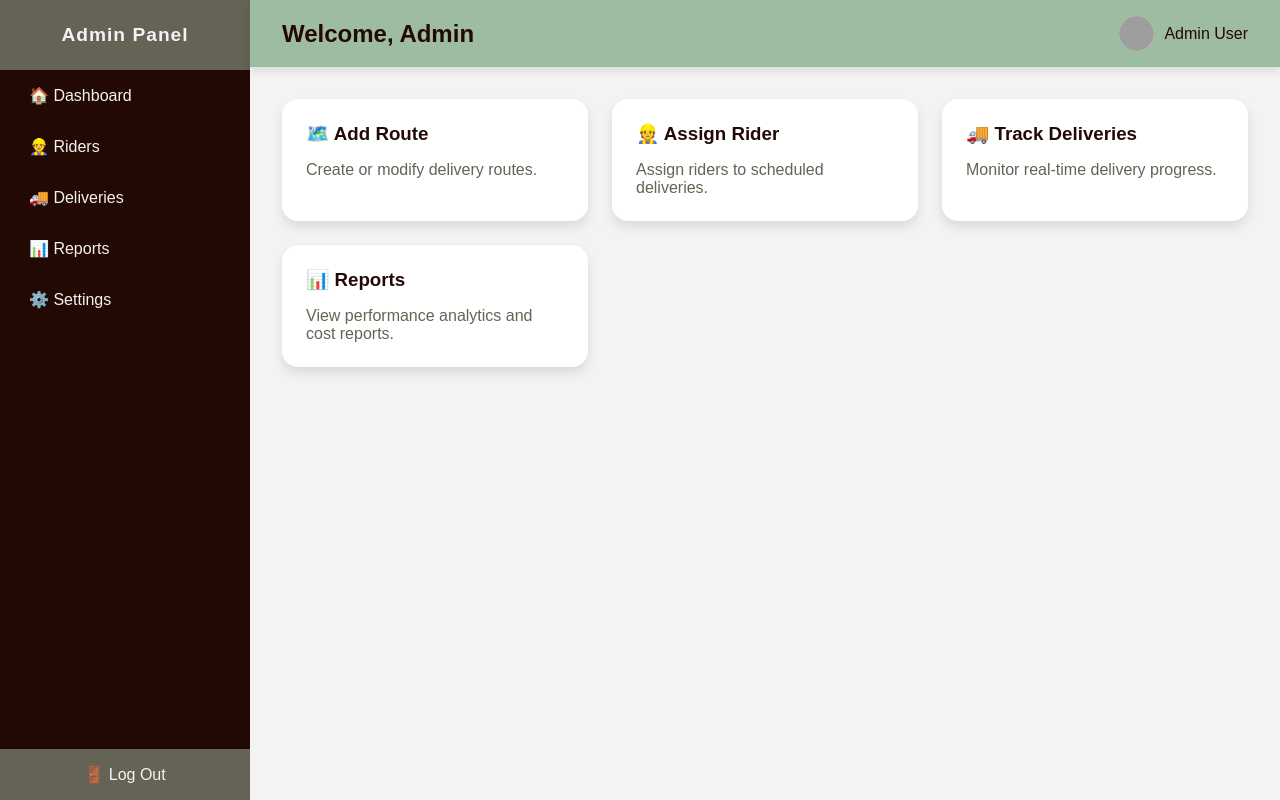
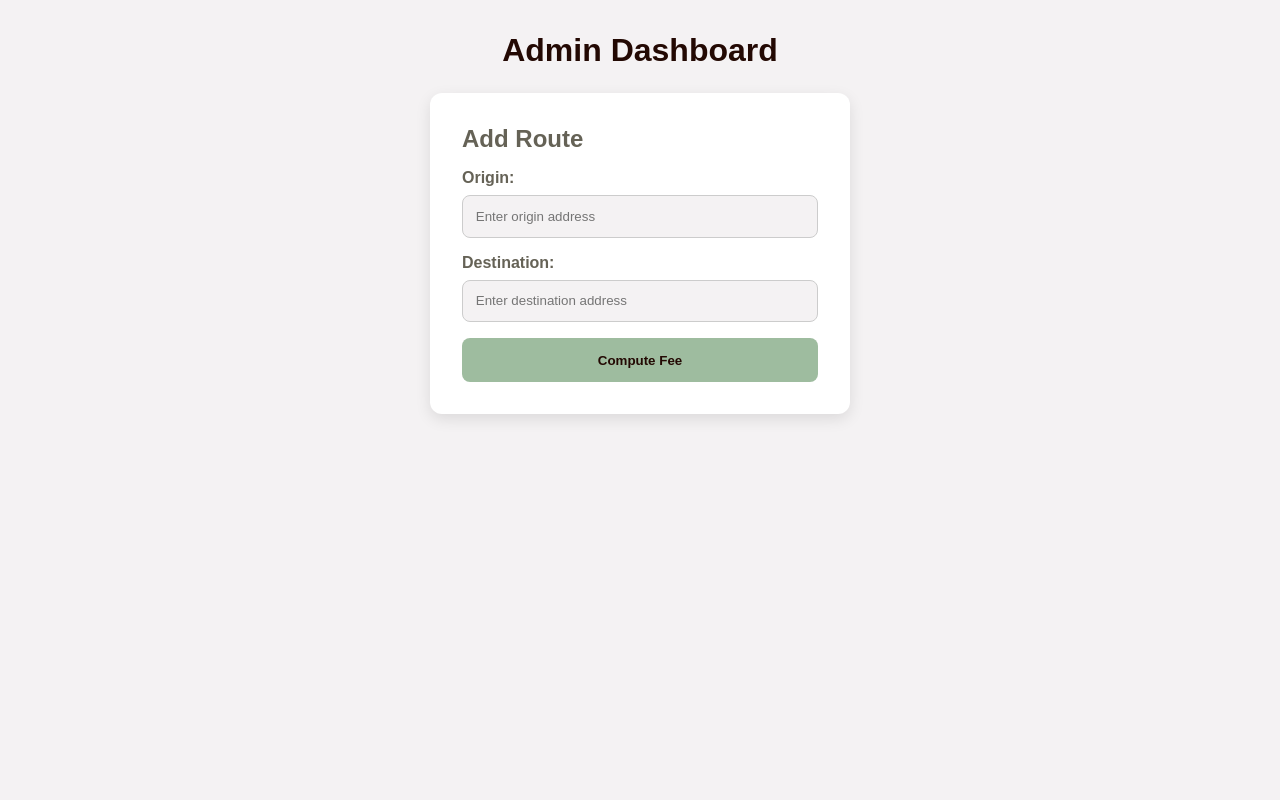
Before and after one commit to johnotacanmorales/johnotacanmorales.github.io, a plain HTML site: page admin.html in a window 1280 px wide. Drawn offline with Linux system fonts and the light colour scheme; some packages are replaced by stand-ins of ours; grey boxes are pictures that could not be loaded.

Commit message:
Update admin.html

```diff
--- a/admin.html
+++ b/admin.html
@@ -21,206 +21,136 @@
     }
 
     body {
+      background: var(--light-bg);
+      padding: 2rem;
       display: flex;
+      flex-direction: column;
+      align-items: center;
       min-height: 100vh;
-      background-color: var(--light-bg);
-      color: var(--dark-bg);
     }
 
-    /* Sidebar */
-    .sidebar {
-      width: 250px;
-      background: var(--dark-bg);
-      color: var(--light-bg);
-      display: flex;
-      flex-direction: column;
-      justify-content: space-between;
-      transition: 0.3s ease;
+    h1 {
+      color: var(--dark-bg);
+      margin-bottom: 1.5rem;
     }
 
-    .sidebar h2 {
-      text-align: center;
-      padding: 1.5rem 0;
-      background: var(--mid-bg);
-      font-size: 1.2rem;
-      letter-spacing: 1px;
+    .card {
+      background: #fff;
+      padding: 2rem;
+      border-radius: 12px;
+      width: 100%;
+      max-width: 420px;
+      box-shadow: 0 5px 15px rgba(0, 0, 0, 0.1);
     }
 
-    .sidebar ul {
-      list-style: none;
+    label {
+      color: var(--mid-bg);
+      font-weight: 600;
+      display: block;
+      margin-bottom: 0.5rem;
     }
 
-    .sidebar ul li {
-      padding: 1rem 1.5rem;
-      border-left: 5px solid transparent;
-      cursor: pointer;
-      transition: 0.3s;
-    }
-
-    .sidebar ul li:hover {
-      background: var(--accent-tan);
-      color: var(--dark-bg);
-      border-left: 5px solid var(--accent-green);
-    }
-
-    .logout {
-      background: var(--mid-bg);
-      text-align: center;
-      padding: 1rem;
-      cursor: pointer;
-      transition: 0.3s;
-    }
-
-    .logout:hover {
-      background: var(--accent-tan);
-      color: var(--dark-bg);
-    }
-
-    /* Main Content */
-    .main-content {
-      flex: 1;
-      display: flex;
-      flex-direction: column;
-    }
-
-    /* Topbar */
-    .topbar {
-      background: var(--accent-green);
-      padding: 1rem 2rem;
-      display: flex;
-      justify-content: space-between;
-      align-items: center;
-      box-shadow: 0 4px 8px rgba(0, 0, 0, 0.1);
-    }
-
-    .topbar h1 {
-      font-size: 1.5rem;
-      color: var(--dark-bg);
-    }
-
-    .admin-info {
-      display: flex;
-      align-items: center;
-      gap: 10px;
-      font-weight: 500;
-    }
-
-    .admin-info img {
-      width: 35px;
-      height: 35px;
-      border-radius: 50%;
+    input {
+      width: 100%;
+      padding: 0.8rem;
+      border-radius: 8px;
+      border: 1px solid #ccc;
+      margin-bottom: 1rem;
       background: var(--light-bg);
     }
 
-    /* Dashboard Panels */
-    .dashboard {
-      padding: 2rem;
-      display: grid;
-      grid-template-columns: repeat(auto-fit, minmax(250px, 1fr));
-      gap: 1.5rem;
+    button {
+      width: 100%;
+      background: var(--accent-green);
+      color: var(--dark-bg);
+      font-weight: 600;
+      border: none;
+      border-radius: 8px;
+      padding: 0.9rem;
+      cursor: pointer;
+      transition: all 0.2s ease;
     }
 
-    .card {
-      background: white;
-      border-radius: 1rem;
-      box-shadow: 0 6px 12px rgba(0, 0, 0, 0.1);
-      padding: 1.5rem;
-      transition: 0.3s;
-      cursor: pointer;
+    button:hover {
+      background: var(--accent-tan);
+      transform: translateY(-2px);
     }
 
-    .card:hover {
-      transform: translateY(-5px);
-      box-shadow: 0 10px 20px rgba(0, 0, 0, 0.15);
-    }
-
-    .card h3 {
+    #result {
+      margin-top: 1.2rem;
+      background: var(--accent-tan);
       color: var(--dark-bg);
-      margin-bottom: 1rem;
-    }
-
-    .card p {
-      color: var(--mid-bg);
-    }
-
-    @media (max-width: 768px) {
-      .sidebar {
-        width: 70px;
-      }
-
-      .sidebar h2 {
-        display: none;
-      }
-
-      .sidebar ul li {
-        text-align: center;
-        font-size: 0.8rem;
-        padding: 0.8rem;
-      }
-
-      .logout {
-        font-size: 0.8rem;
-      }
-
-      .topbar h1 {
-        font-size: 1.2rem;
-      }
+      font-weight: 500;
+      border-radius: 8px;
+      padding: 0.9rem;
+      text-align: center;
+      display: none;
     }
   </style>
 </head>
 <body>
-  <div class="sidebar">
-    <div>
-      <h2>Admin Panel</h2>
-      <ul>
-        <li>🏠 Dashboard</li>
-        <li>👷 Riders</li>
-        <li>🚚 Deliveries</li>
-        <li>📊 Reports</li>
-        <li>⚙️ Settings</li>
-      </ul>
-    </div>
-    <div class="logout" onclick="logout()">🚪 Log Out</div>
-  </div>
+  <h1>Admin Dashboard</h1>
+  <div class="card">
+    <h2 style="color: var(--mid-bg); margin-bottom: 1rem;">Add Route</h2>
 
-  <div class="main-content">
-    <div class="topbar">
-      <h1>Welcome, Admin</h1>
-      <div class="admin-info">
-        <img src="https://cdn-icons-png.flaticon.com/512/3135/3135715.png" alt="Admin" />
-        <span>Admin User</span>
-      </div>
-    </div>
+    <label for="origin">Origin:</label>
+    <input type="text" id="origin" placeholder="Enter origin address" required />
 
-    <div class="dashboard">
-      <div class="card" onclick="alert('Add Route clicked')">
-        <h3>🗺️ Add Route</h3>
-        <p>Create or modify delivery routes.</p>
-      </div>
+    <label for="destination">Destination:</label>
+    <input type="text" id="destination" placeholder="Enter destination address" required />
 
-      <div class="card" onclick="alert('Assign Rider clicked')">
-        <h3>👷 Assign Rider</h3>
-        <p>Assign riders to scheduled deliveries.</p>
-      </div>
+    <button onclick="computeDistance()">Compute Fee</button>
 
-      <div class="card" onclick="alert('Track Deliveries clicked')">
-        <h3>🚚 Track Deliveries</h3>
-        <p>Monitor real-time delivery progress.</p>
-      </div>
-
-      <div class="card" onclick="alert('Reports clicked')">
-        <h3>📊 Reports</h3>
-        <p>View performance analytics and cost reports.</p>
-      </div>
-    </div>
+    <div id="result"></div>
   </div>
 
   <script>
-    function logout() {
-      if (confirm("Are you sure you want to log out?")) {
-        window.location.href = "index.html";
+    function computeDistance() {
+      const origin = document.getElementById("origin").value;
+      const destination = document.getElementById("destination").value;
+      const resultDiv = document.getElementById("result");
+
+      if (!origin || !destination) {
+        resultDiv.style.display = "block";
+        resultDiv.innerHTML = "⚠️ Please enter both origin and destination.";
+        return;
       }
+
+      const service = new google.maps.DistanceMatrixService();
+      service.getDistanceMatrix(
+        {
+          origins: [origin],
+          destinations: [destination],
+          travelMode: "DRIVING",
+        },
+        (response, status) => {
+          if (status !== "OK") {
+            resultDiv.style.display = "block";
+            resultDiv.innerHTML = "❌ Error calculating distance.";
+            return;
+          }
+
+          const distance = response.rows[0].elements[0].distance.value / 1000; // meters → km
+          const distanceText = response.rows[0].elements[0].distance.text;
+
+          // 💰 Fee formula
+          const baseFee = 25;
+          const perKm = 10;
+          const fee = baseFee + distance * perKm;
+
+          resultDiv.style.display = "block";
+          resultDiv.innerHTML = `
+            <strong>Distance:</strong> ${distanceText}<br>
+            <strong>Computed Fee:</strong> ₱${fee.toFixed(2)}
+          `;
+        }
+      );
     }
+  </script>
+
+  <!-- Load Google Maps API for Distance Matrix -->
+  <script async defer
+    src="https://maps.googleapis.com/maps/api/js?key=AIzaSyBUjaNIwxaveRkGFKhCcLIZClvNtiCwWyk">
   </script>
 </body>
 </html>
```
